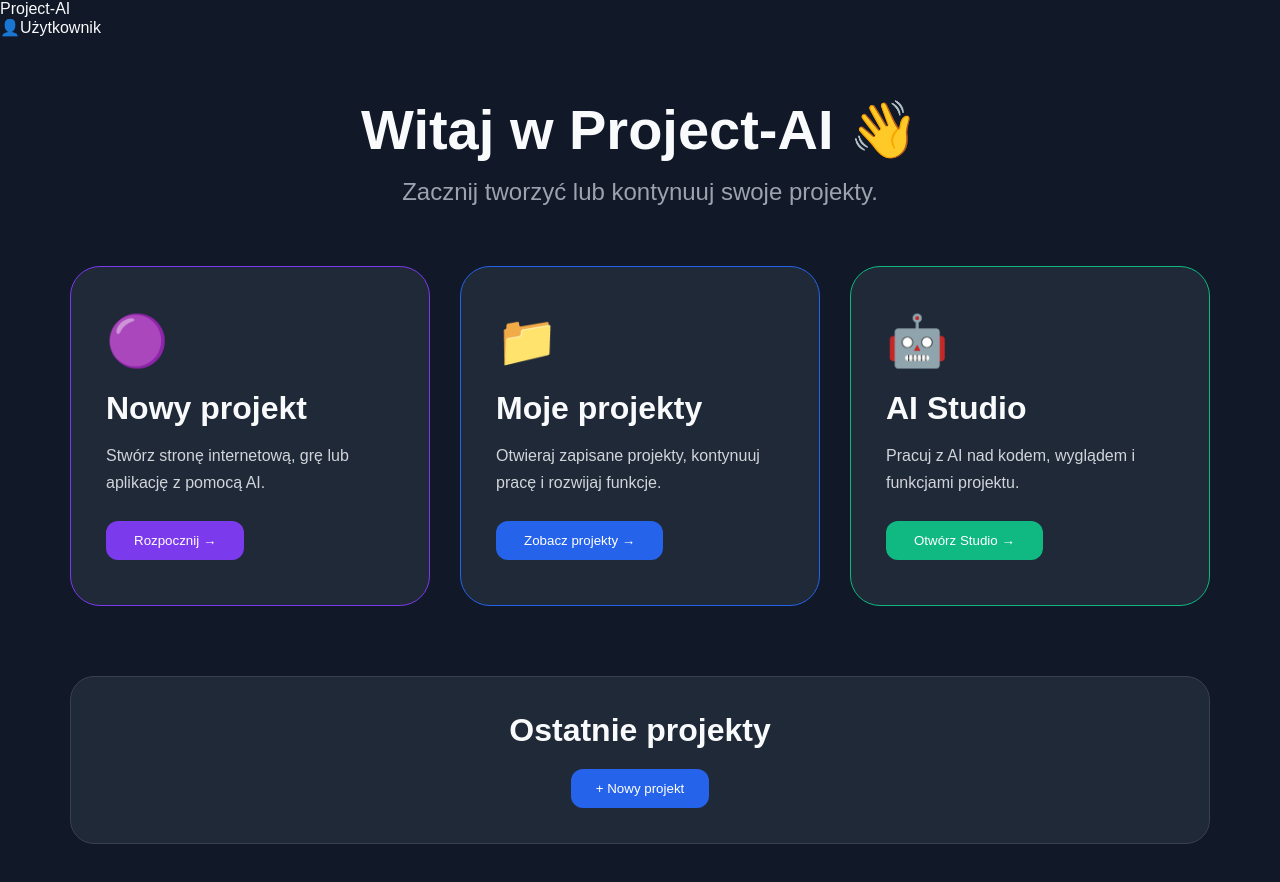
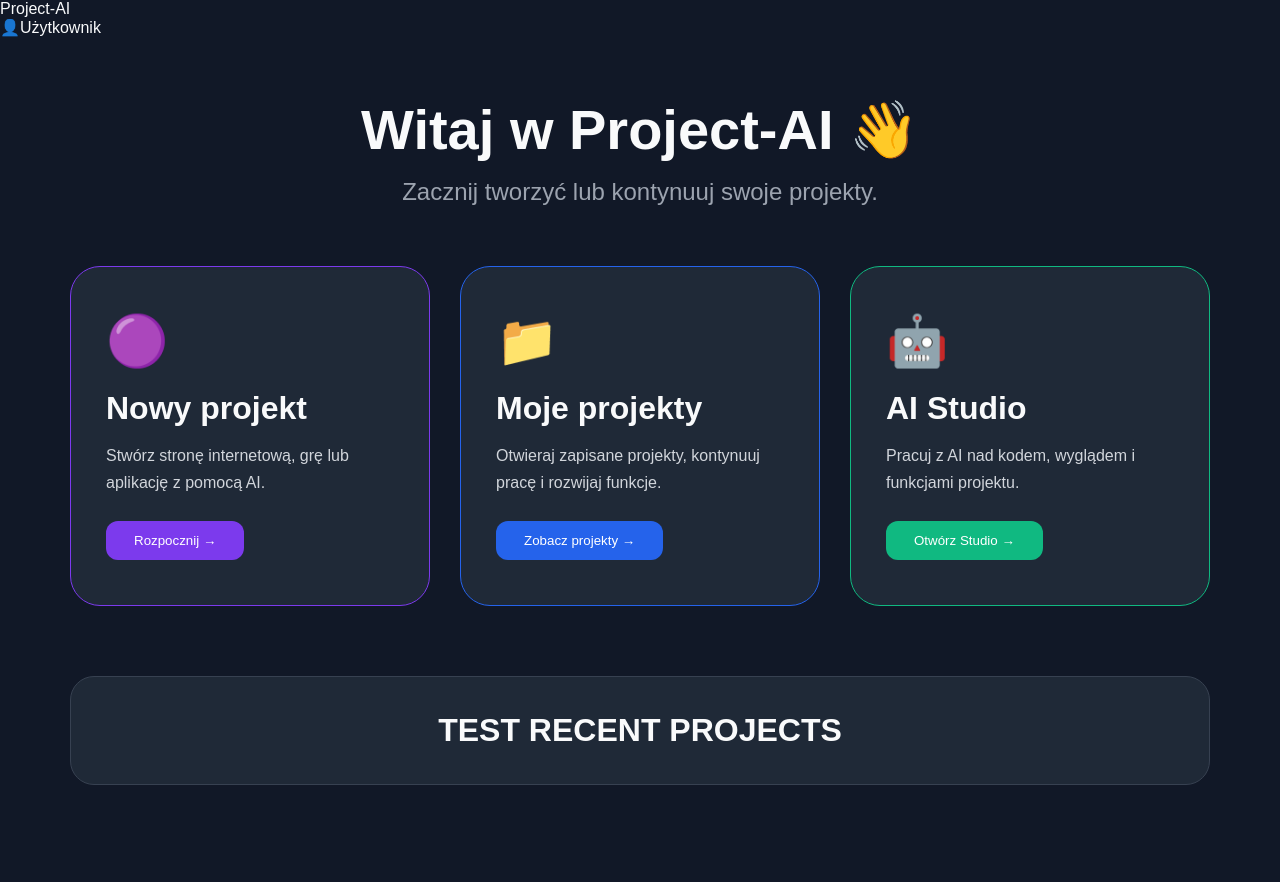
Before and after one commit to PrzemoNH/project-ai, a Next.js app: page /dashboard in a window 1280 px wide. Shown: the top 882 px of the page. After the commit the page ends 845 px from the top, so only its background shows below. Built offline with nearby package versions, Linux system fonts and the light colour scheme.

Commit message:
Update RecentProjects.tsx

```diff
--- a/components/dashboard/RecentProjects.tsx
+++ b/components/dashboard/RecentProjects.tsx
@@ -1,15 +1,9 @@
 export default function RecentProjects() {
   return (
     <section className="projects-box">
-
       <h2>
-        Ostatnie projekty
+        TEST RECENT PROJECTS
       </h2>
-
-      <button>
-        + Nowy projekt
-      </button>
-
     </section>
   );
 }
```
